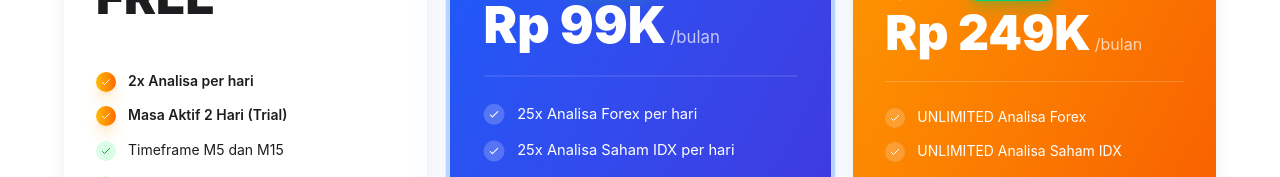
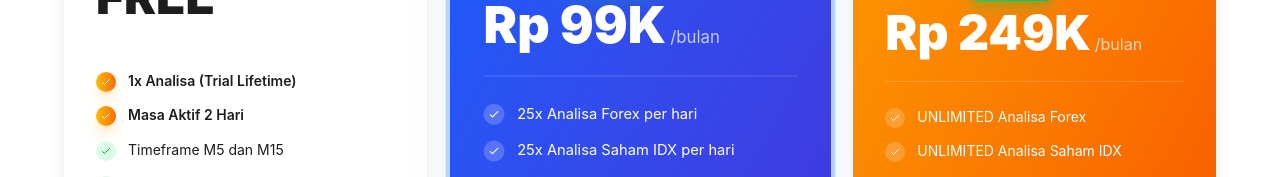
Before and after one commit to arra7trader/arra7-app, a Next.js app: page /pricing in a window 1280 px wide. Shown: the part 1009-1186 px from the top of the page. Built offline with nearby package versions, Linux system fonts and the light colour scheme; no server answers.

Commit message:
feat: update pricing page text for Basic plan

```diff
--- a/src/app/pricing/page.tsx
+++ b/src/app/pricing/page.tsx
@@ -20,8 +20,8 @@ const PRICING_PLANS = [
         gradient: 'from-slate-500 to-gray-600',
         bgGradient: 'from-slate-50 to-gray-100',
         features: [
-            { text: '2x Analisa per hari', included: true, highlight: true },
-            { text: 'Masa Aktif 2 Hari (Trial)', included: true, highlight: true },
+            { text: '1x Analisa (Trial Lifetime)', included: true, highlight: true },
+            { text: 'Masa Aktif 2 Hari', included: true, highlight: true },
             { text: 'Timeframe M5 dan M15', included: true, highlight: false },
             { text: 'Akses Gold & Major Pairs', included: true, highlight: false },
             { text: '🔥 Bookmap ARRA7 - Trial 2 hari', included: true, highlight: false },
```
